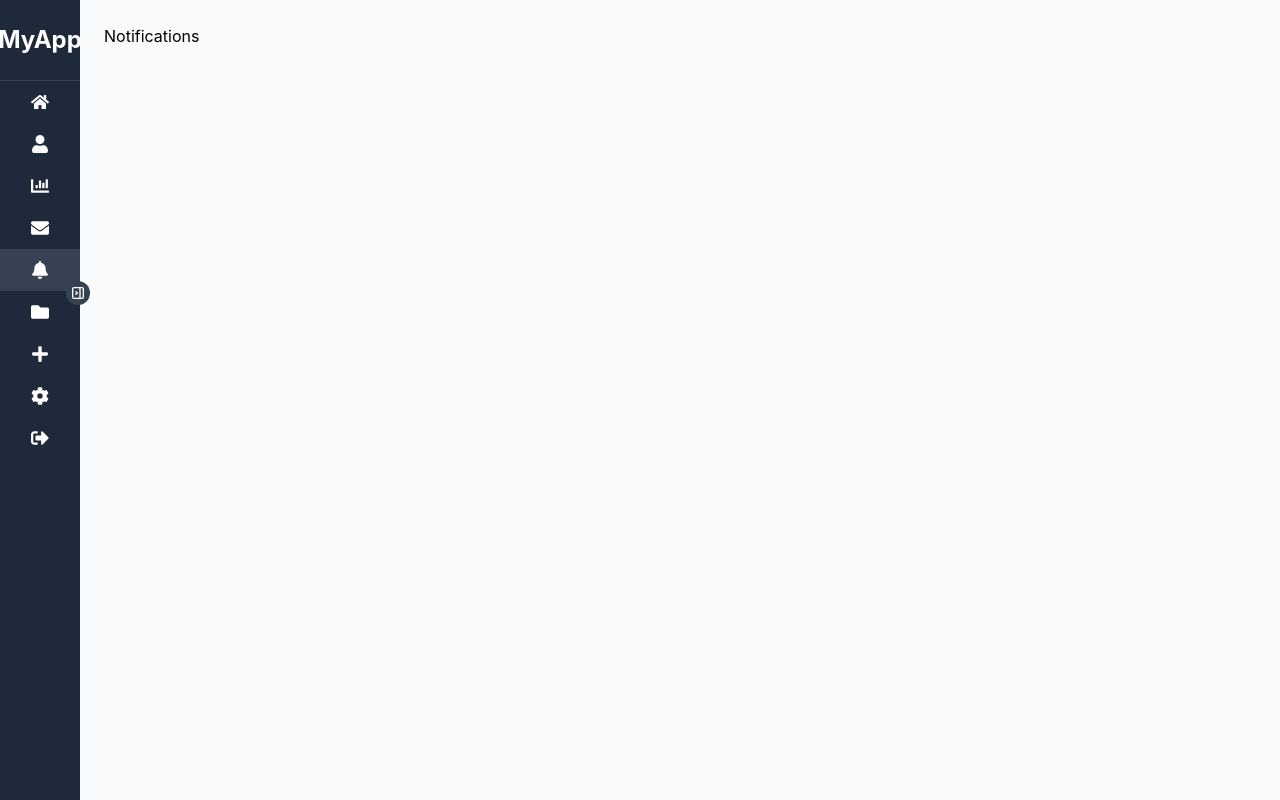
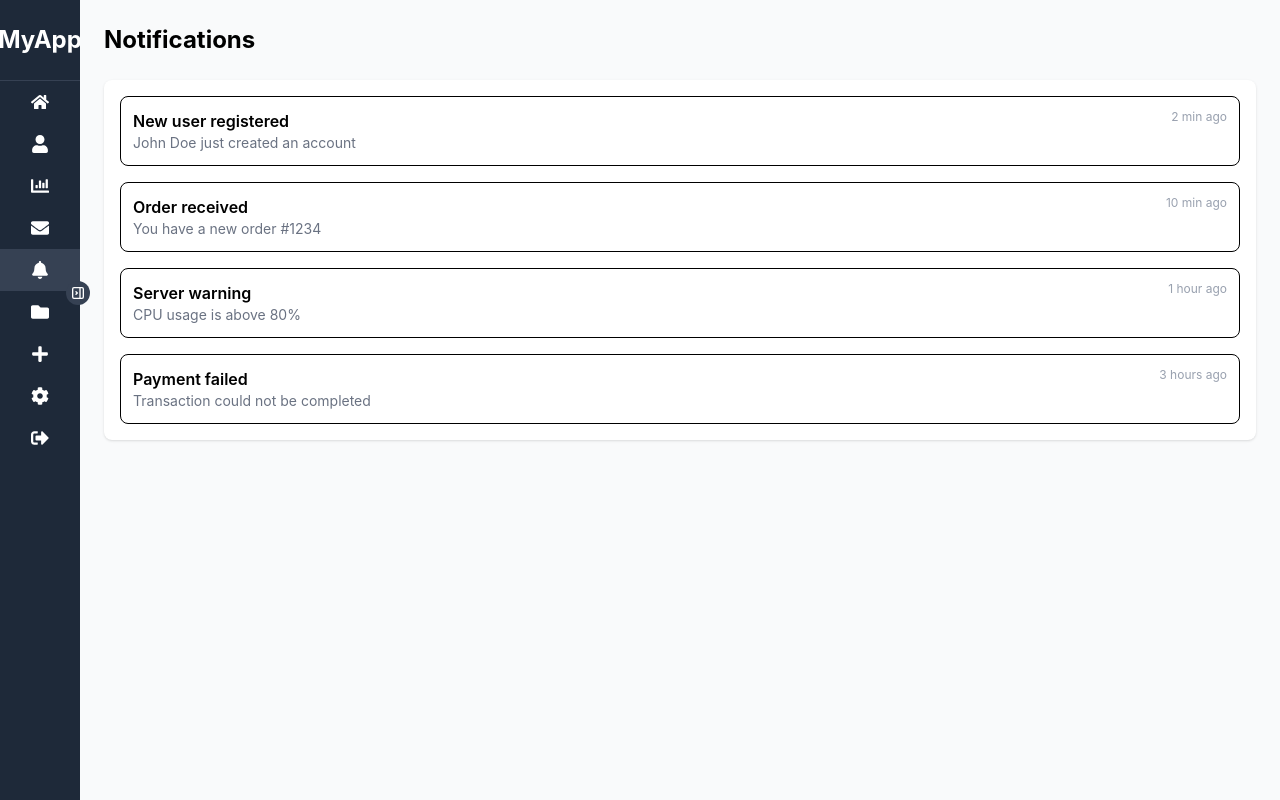
Before and after one commit to Aghakarim-23/adaptive-sidebar-navigation, a React (Vite) app: page /notifications in a window 1280 px wide. Built offline with nearby package versions, Linux system fonts and the light colour scheme.

Commit message:
add: content for the Notifications  page

```diff
--- a/src/pages/Notifications.jsx
+++ b/src/pages/Notifications.jsx
@@ -1,9 +1,56 @@
-import React from 'react'
+const Notifications = () => {
+  const notifications = [
+    {
+      title: "New user registered",
+      desc: "John Doe just created an account",
+      time: "2 min ago",
+      type: "info",
+    },
+    {
+      title: "Order received",
+      desc: "You have a new order #1234",
+      time: "10 min ago",
+      type: "success",
+    },
+    {
+      title: "Server warning",
+      desc: "CPU usage is above 80%",
+      time: "1 hour ago",
+      type: "warning",
+    },
+    {
+      title: "Payment failed",
+      desc: "Transaction could not be completed",
+      time: "3 hours ago",
+      type: "error",
+    },
+  ];
 
-const Notifications = () => {
   return (
-    <div>Notifications</div>
-  )
-}
+    <div className="space-y-6">
+      {/* Title */}
+      <h1 className="text-2xl font-bold">Notifications</h1>
 
-export default Notifications
+      {/* List */}
+      <div className="bg-white rounded-lg shadow p-4 space-y-4">
+        {notifications.map((n, index) => (
+          <div
+            key={index}
+            className="flex items-start justify-between p-3 border rounded-lg hover:bg-gray-50"
+          >
+            <div>
+              <h3 className="font-semibold">{n.title}</h3>
+              <p className="text-sm text-gray-500">{n.desc}</p>
+            </div>
+
+            <span className="text-xs text-gray-400 whitespace-nowrap">
+              {n.time}
+            </span>
+          </div>
+        ))}
+      </div>
+    </div>
+  );
+};
+
+export default Notifications;
```
